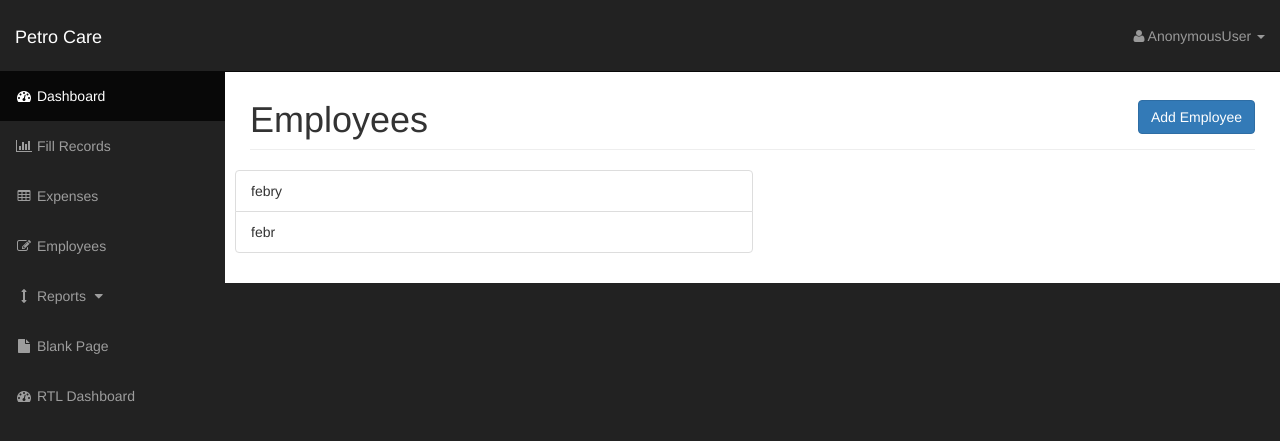
After one commit to VijeshVenugopal/bunk, a Django app: page /employee/employees/ in a window 1280 px wide. The commit adds this page. Shown: the top 441 px of the page. Run offline with Django 3.2, Linux system fonts and the light colour scheme; data comes from the database, SQL or seed files in the repository; some libraries are stand-ins or nearby versions.

Commit message:
Registrtion of empoyee

```diff
--- a/petroapp/urls.py
+++ b/petroapp/urls.py
@@ -6,6 +6,9 @@ urlpatterns = [
     #url(r'^(?P<username>\w+)/$',UserEntryView.as_view(), name="user_entry"),
     url(r'^attendance/$', AttendanceCreateView.as_view(), name="attendance_create"),
     url(r'attendance/(?P<pk>[0-9]+)/$', AttendenceClose.as_view(), name='attendence-close'),
+    url(r'employees/$', EmployeesListView.as_view(), name="employee_list"),
+    url(r'^registration/$', MyRegistrationView.as_view(), name="employee_registration"),
+
 
 
 ]
--- a/petroapp/views.py
+++ b/petroapp/views.py
@@ -7,8 +7,15 @@ from django.contrib import messages
 from django.http import HttpResponseRedirect
 from django.core.urlresolvers import reverse
 from django.utils import timezone
+from django.contrib.auth.models import User
+from registration.backends.simple.views import RegistrationView
 
 from petroapp.forms import *
+
+
+class MyRegistrationView(RegistrationView):
+    def get_success_url(self, request):
+        return "/employees"
 
 class EntryListView(ListView):
     model = DailyInputs
@@ -88,3 +95,12 @@ class AttendenceClose(UpdateView):
         if emp_status.status == True:
             context['alreadyin'] = 'alreadyin'
         return context
+
+class EmployeesListView(ListView):
+    model = User
+    template_name = "admin/employees_list.html"
+
+    def get_context_data(self, **kwargs):
+        context = super(EmployeesListView, self).get_context_data(**kwargs)
+        context['employees'] = User.objects.all().exclude(is_superuser=True)
+        return context
--- a/static/css/sb-admin.css
+++ b/static/css/sb-admin.css
@@ -247,3 +247,19 @@ ul.alert-dropdown {
     width:90%!important;
     margin-left: 5%;
 }
+#subBtn{
+    margin-left: 18%;
+}
+.errorlist{
+    color:red;
+}
+#id_username,#id_password,#id_email,#id_password1,#id_password2{
+    border-color: #1a1a1a;
+    border-radius: 5px;
+    height:30px;
+    width:50%;
+
+}
+#subBtn{
+    margin-top: 20px
+}
--- /dev/null
+++ b/templates/admin/employees_list.html
@@ -0,0 +1,21 @@
+{% extends 'base.html' %}
+{% block content %}
+<div id="page-wrapper">
+    <div class="container-fluid">
+	    <div class="row">
+	        <div class="col-lg-12">
+	            <h1 class="page-header">Employees
+	            <a href="{% url 'employee_create' %}" class="btn btn-primary" style="float:right">Add Employee</a>
+	            </h1>
+	        </div>
+	    </div>
+	    <div class="row">
+	    	<ul class="list-group" style="width:50%">
+			  {% for employee in employees %}
+			  <li class="list-group-item">{{employee}}</li>
+			  {% endfor %}
+			</ul>
+	    </div>
+    </div>
+</div>
+{% endblock %}
--- a/templates/base.html
+++ b/templates/base.html
@@ -79,7 +79,7 @@
                         <a href="tables.html"><i class="fa fa-fw fa-table"></i> Expenses</a>
                     </li>
                     <li>
-                        <a href="forms.html"><i class="fa fa-fw fa-edit"></i> Employees</a>
+                        <a href="{% url 'employee_list' %}"><i class="fa fa-fw fa-edit"></i> Employees</a>
                     </li>
                     <li>
                         <a href="javascript:;" data-toggle="collapse" data-target="#demo"><i class="fa fa-fw fa-arrows-v"></i> Reports <i class="fa fa-fw fa-caret-down"></i></a>
```
Also changed, not shown: templates/registration/registration_form.html (+33 -5 lines).
